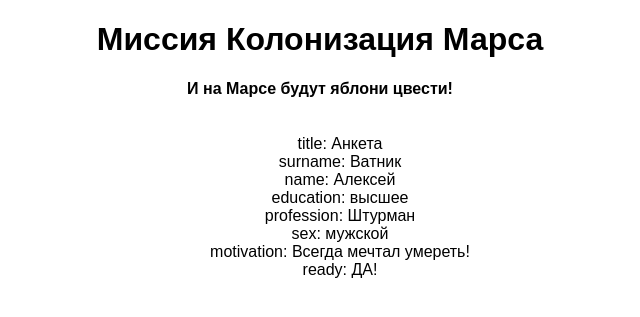
After one commit to fairytallee/WEB, a Flask app: page /answer in a window 1280 px wide. The commit adds this page. Shown: the top 317 px of the page, without its empty margins (320-960 px from the left). Run offline with Flask 2, Linux system fonts and the light colour scheme.

Commit message:
version 1.8

```diff
--- a/main.py
+++ b/main.py
@@ -26,6 +26,15 @@ def list_prof(list):
     return render_template('list_prof.html', list=list, profs=profs)
 
 
+@app.route('/answer')
+@app.route('/auto_answer')
+def auto_answer():
+    args = {'title': 'Анкета', 'surname': 'Ватник', 'name': 'Алексей', 'education': 'высшее', 'profession': 'Штурман',
+            'sex': 'мужской', 'motivation': 'Всегда мечтал умереть!', 'ready': 'ДА!'}
+    print(list(args.values()))
+    return render_template('auto_answer.html', keys=list(args.keys()), elems=list(args.values()))
+
+
 @app.route('/odd_even')
 def odd_even():
     return render_template('odd_even.html', number=43324)
--- /dev/null
+++ b/templates/auto_answer.html
@@ -0,0 +1,11 @@
+{% extends "base.html" %}
+
+{% block content %}
+	<div class="for_lists">
+		<ul style="list-style: none; display: inline-block;">
+			{% for key in keys %}
+			    <li>{{key}}: {{elems[loop.index0]}}</li>
+			{% endfor %}
+		</ul>
+	</div>
+{% endblock %}
--- a/templates/base.html
+++ b/templates/base.html
@@ -24,11 +24,14 @@
         		display: inline-block;
         	}
         	ol {
-        		display: inline-block;
+        		display: il
         	}
         	img {
         		width: 600px;
         		height: auto;
+        	}
+        	body {
+        		font-family: Arial;
         	}
         </style>
     </head>
```
